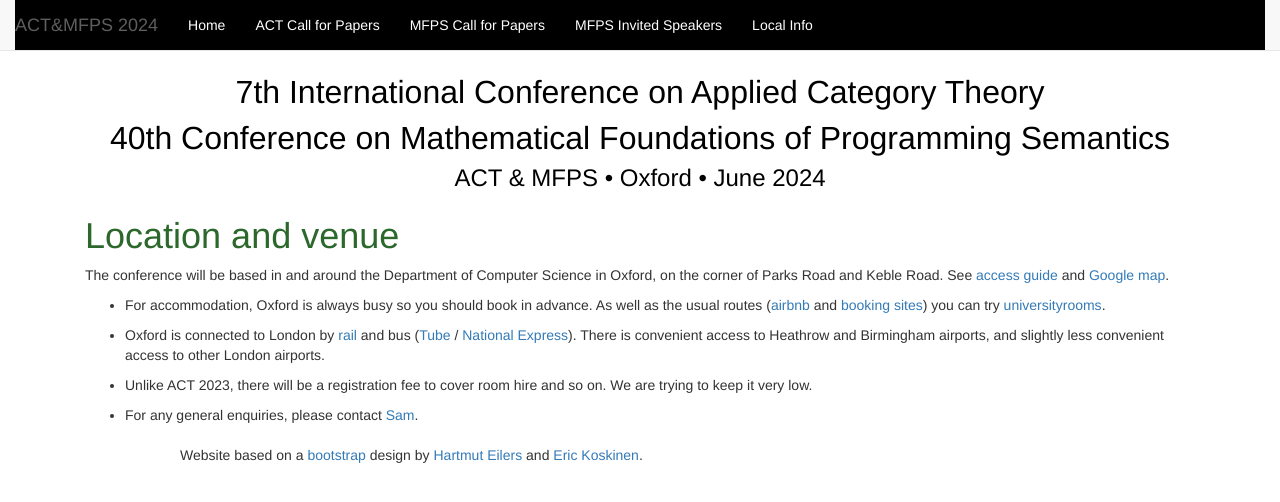
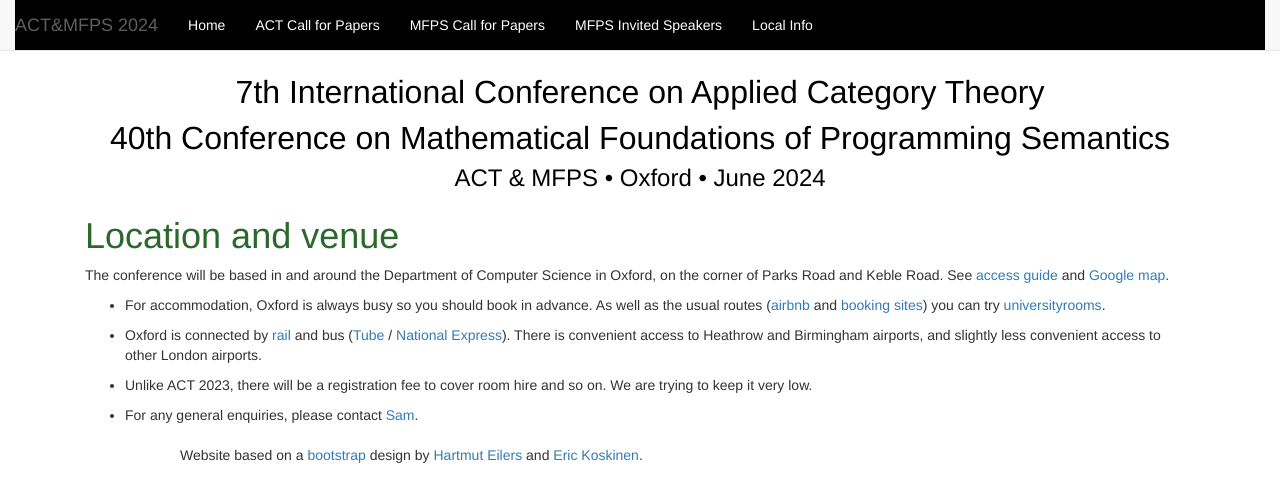
Before and after one commit to oxford24/oxford24.github.io, a Jekyll site: the page built from local.md, in a window 1280 px wide. Shown: the top 502 px of the page. Built offline with Jekyll 4.4.1, drawn with Linux system fonts in a browser that asks for light colours.

Commit message:
Update local.md

```diff
--- a/local.md
+++ b/local.md
@@ -8,7 +8,7 @@ The conference will be based in and around the Department of Computer Science in
 
 * For accommodation, Oxford is always busy so you should book in advance. As well as the usual routes ([airbnb](https://www.airbnb.co.uk/oxford-united-kingdom/stays/apartments) and [booking sites](https://www.tripadvisor.co.uk/Hotels-g186361-Oxford_Oxfordshire_England-Hotels.html)) you can try [universityrooms](https://www.universityrooms.com/en-GB/city/oxford/home/).
 
-* Oxford is connected to London by [rail](https://www.nationalrail.co.uk) and bus ([Tube](https://www.oxfordtube.com) / [National Express](https://www.nationalexpress.com/en/help/coach-stations/oxford)). There is convenient access to Heathrow and Birmingham airports, and slightly less convenient access to other London airports.
+* Oxford is connected by [rail](https://www.nationalrail.co.uk) and bus ([Tube](https://www.oxfordtube.com) / [National Express](https://www.nationalexpress.com/en/help/coach-stations/oxford)). There is convenient access to Heathrow and Birmingham airports, and slightly less convenient access to other London airports.
 
 * Unlike ACT 2023, there will be a registration fee to cover room hire and so on. We are trying to keep it very low.
 
```
